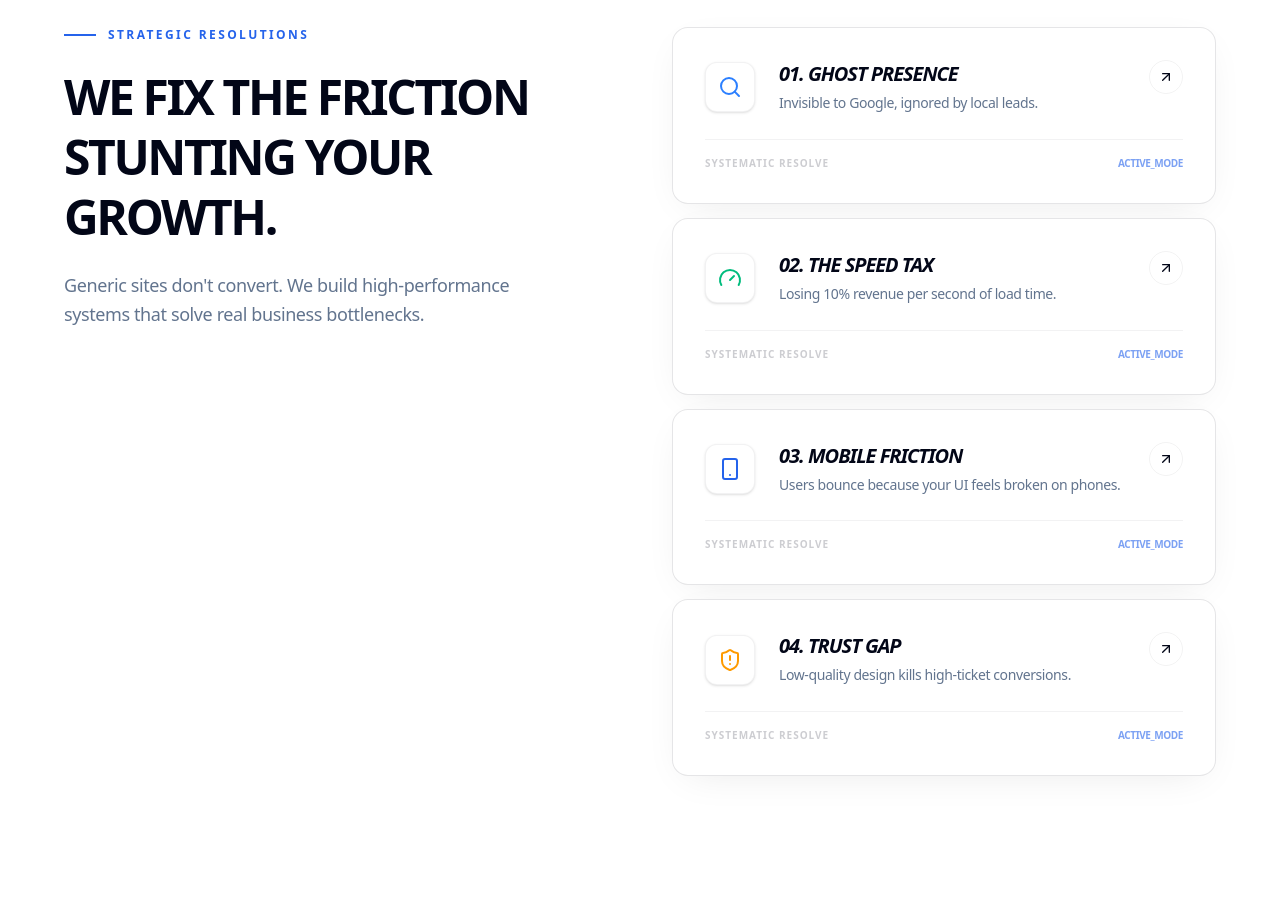
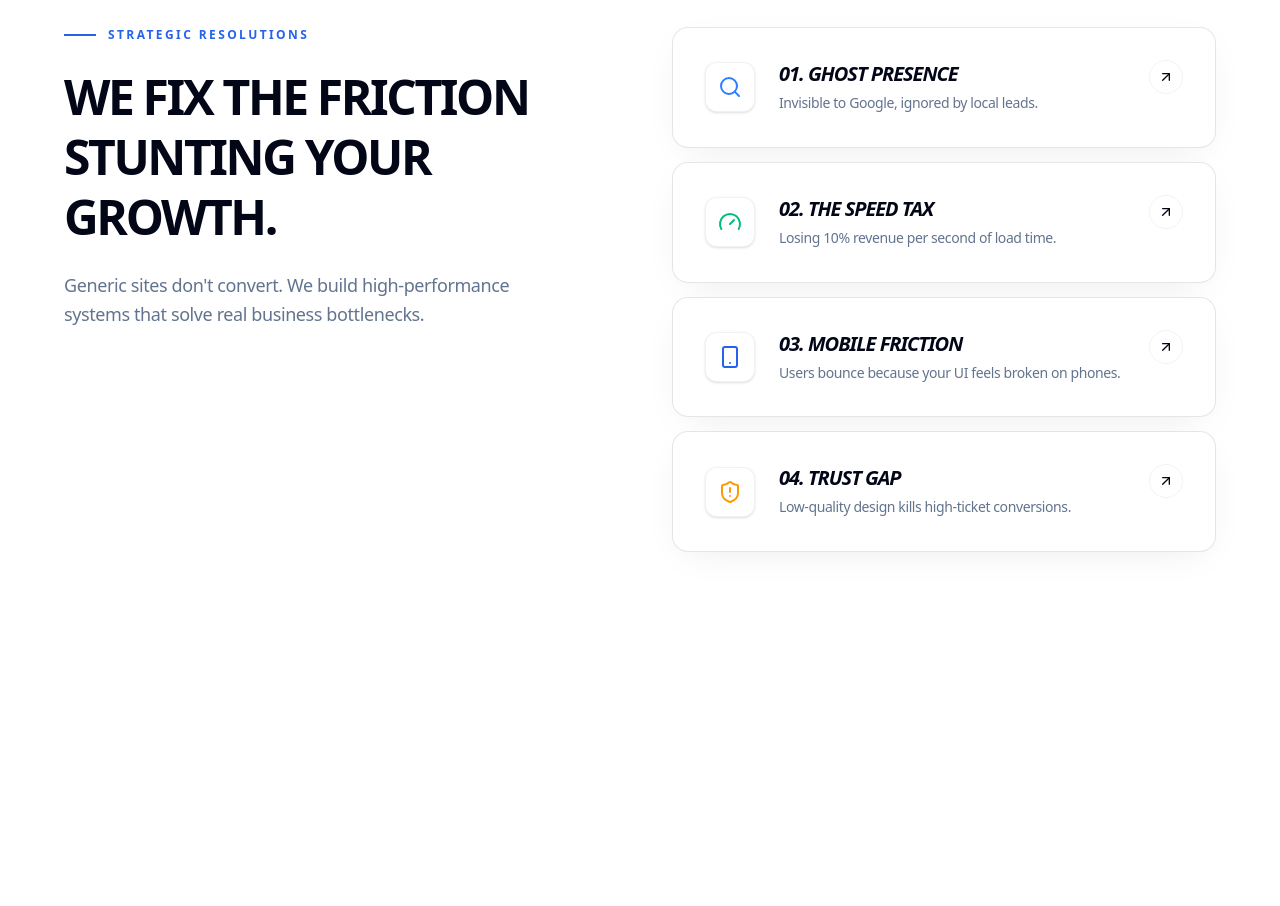
Before and after one commit to md-faizanahmad/mfa_web_agency-, a Next.js app: page / in a window 1280 px wide. Shown: the part 1200-2106 px from the top of the page. Built offline with nearby package versions, Linux system fonts and the light colour scheme.

Commit message:
style: remove Systematic Resolve

```diff
--- a/src/components/Home/ProblemSolving.tsx
+++ b/src/components/Home/ProblemSolving.tsx
@@ -39,7 +39,7 @@ const problems = [
 
 export default function ProblemSolving() {
   return (
-    <section className="bg-white py-24 px-6 overflow-visible">
+    <section className="bg-white py-24 px-6 overflow-visible cursor-pointer">
       <div className="max-w-6xl mx-auto grid grid-cols-1 lg:grid-cols-2 gap-16 items-start">
         {/* Left Side: Sticky Title (Stays as you scroll) */}
         <div className="lg:sticky lg:top-40 space-y-6">
@@ -103,14 +103,14 @@ export default function ProblemSolving() {
                 </div>
 
                 {/* Tactical Detail Bar */}
-                <div className="mt-6 pt-4 border-t border-brand-midnight/5 flex justify-between items-center">
+                {/* <div className="mt-6 pt-4 border-t border-brand-midnight/5 flex justify-between items-center">
                   <span className="text-[10px] font-bold text-brand-midnight/20 uppercase tracking-widest">
                     Systematic Resolve
                   </span>
                   <span className="text-[10px] font-bold text-brand-cobalt/60">
                     ACTIVE_MODE
                   </span>
-                </div>
+                </div> */}
               </div>
             </motion.div>
           ))}
```
